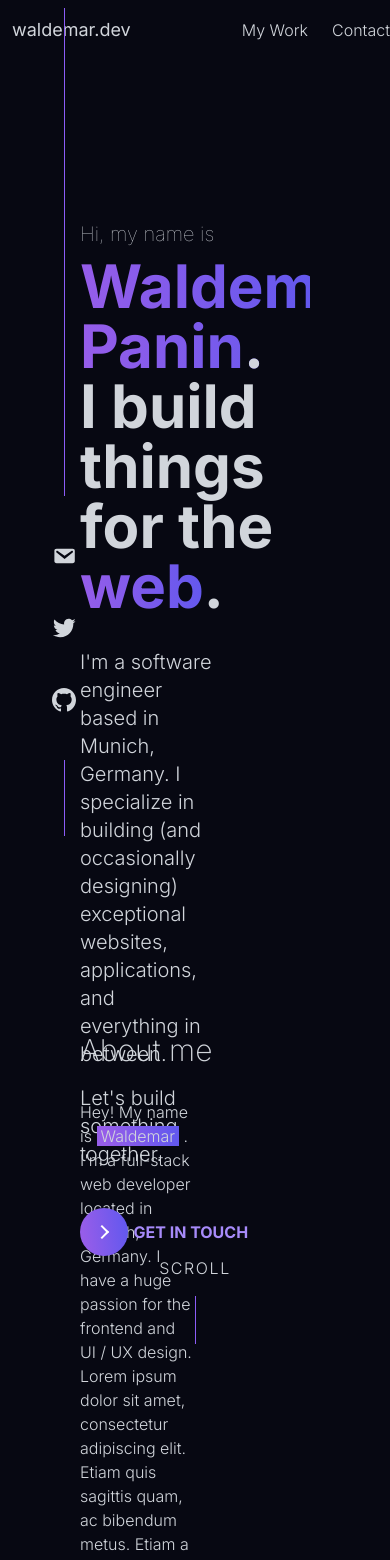
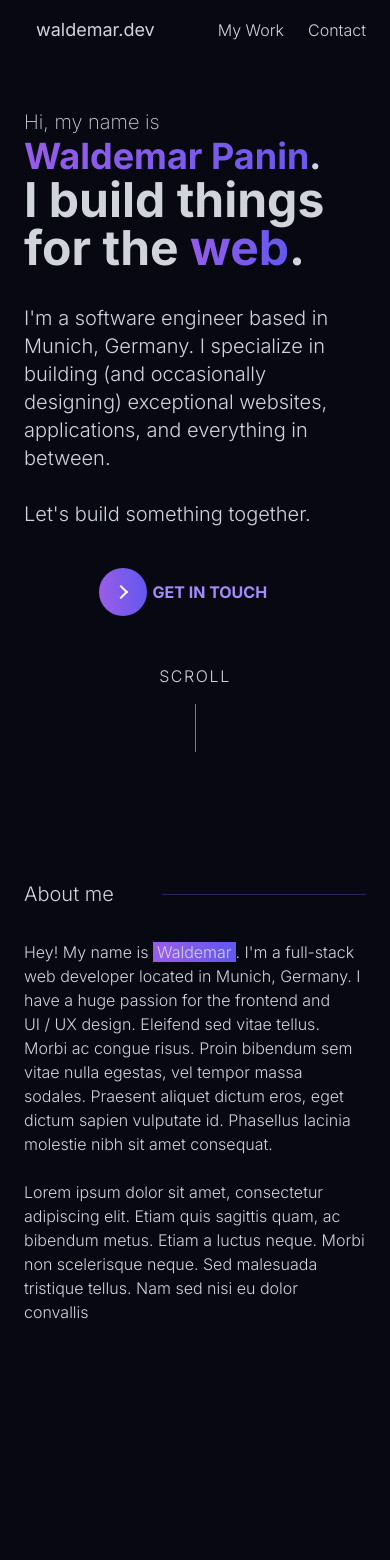
Before and after one commit to walde-dev/walde-portfolio, a Next.js app: page / in a window 390 px wide. Shown: the top 1560 px of the page. Built offline with nearby package versions, Linux system fonts and the light colour scheme.

Commit message:
responsive

```diff
--- a/src/components/Header.tsx
+++ b/src/components/Header.tsx
@@ -2,8 +2,8 @@ import Link from "next/link";
 
 export default function Header() {
   return (
-    <header className="flex w-full justify-center py-4">
-      <div className="flex w-full max-w-5xl flex-row items-center justify-between">
+    <header className="flex w-full justify-center px-6 md:px-20 py-4">
+      <div className="flex md:max-w-5xl w-full flex-row items-center justify-between">
         <h1 className="text-lg">
           <Link href="/">
             <a className="underline-gradient gradient cursor-pointer px-3 py-1">
--- a/src/components/Layout/Layout.tsx
+++ b/src/components/Layout/Layout.tsx
@@ -12,7 +12,7 @@ export default function Layout({ children }: { children: React.ReactNode }) {
       </Head>
       <Header />
       <Sidebar />
-      <main className="flex w-full min-h-screen flex-1 flex-col items-center px-20 text-center">
+      <main className="flex w-full min-h-screen flex-1 flex-col items-center px-6 md:px-20 text-center">
         {children}
       </main>
       <Footer />
--- a/src/components/Sidebar.tsx
+++ b/src/components/Sidebar.tsx
@@ -1,6 +1,6 @@
 export default function Sidebar() {
   return (
-    <div className="fixed left-0 flex h-full w-full max-w-[128px] flex-col justify-end py-2">
+    <div className="hidden fixed left-0 md:flex h-full w-full max-w-[128px] flex-col justify-end py-2">
       <div className="flex h-full flex-col items-center justify-center">
         <div className="mx-auto mb-12 h-full border-l border-violet-500" />
 
@@ -71,10 +71,10 @@ function SocialLogo({
   text: string;
 }) {
   return (
-    <a href={href} className="group relative flex flex-row items-center">
+    <a href={href} className="logo-wrapper group relative flex flex-row items-center w-8 h-8">
       {logo}
       <div className="hover-box">
-        <span className="hover-box-text ml-8 text-lg font-normal">{text}</span>
+        <span className="hover-box-text text-lg text-left w-full font-normal">{text}</span>
       </div>
     </a>
   );
--- a/src/pages/index.tsx
+++ b/src/pages/index.tsx
@@ -1,27 +1,32 @@
 import type { NextPage } from "next";
 
 const Home: NextPage = () => {
-
-
   return (
     <div className="flex w-full max-w-5xl flex-1 flex-col pb-[1000px]">
-      <div className="flex h-screen flex-col justify-between ">
-        <div className="mt-40 w-full text-left">
-          <span className="flex-nowrap text-xl font-thin">Hi, my name is</span>
-          <h1 className="gradient mt-2 bg-clip-text text-6xl font-bold text-transparent">
+      <div className="flex md:h-screen h-full flex-col justify-between ">
+        <div className="md:mt-40 mt-12 w-full text-left">
+          <span className="flex-nowrap text-xl font-extralight">
+            Hi, my name is
+          </span>
+          <div className="">
+            <h1 className="gradient bg-clip-text text-4xl font-bold text-transparent sm:text-5xl md:text-6xl">
               Waldemar Panin<span className="text-gray-300">.</span>
             </h1>
-          <h2 className="pb-6 text-6xl font-bold">
+            <h2 className="pb-6 text-5xl font-bold md:text-6xl">
               I build things for the{" "}
-            <span className="gradient bg-clip-text text-transparent">web</span>
+              <span className="gradient bg-clip-text text-transparent">
+                web
+              </span>
               <span className="text-gray-300">.</span>
             </h2>
-          <p className="mt-2 w-3/5 text-xl font-light">
+          </div>
+          <p className="mt-2 text-xl font-light md:w-3/5">
             I&apos;m a software engineer based in Munich, Germany. I specialize
             in building (and occasionally designing) exceptional websites,
-            applications, and everything in between.
-            <p className="mt-4">Let&apos;s build something together. </p>
+            applications, and everything in between. <br /> <br />
+            <span>Let&apos;s build something together. </span>
           </p>
+          <div className="flex items-center justify-center md:block">
             <button className="learn-more mt-10">
               <span className="circle" aria-hidden="true">
                 <span className="icon arrow"></span>
@@ -34,9 +39,10 @@ const Home: NextPage = () => {
               </a>
             </button>
           </div>
+        </div>
         {/** animated scroll indicator */}
-        <a href="#aboutme">
-          <div className=" group mb-24 flex flex-col items-center justify-center gap-4">
+        <a href="#aboutme" className="">
+          <div className=" group mt-12 md:mt-0 md:mb-24 flex flex-col items-center justify-center gap-4">
             <span className="font-light uppercase tracking-widest">Scroll</span>
             <div className="mx-auto h-[48px] border-l border-violet-500 transition-all duration-300 ease-in-out group-hover:h-[128px]" />
           </div>
@@ -45,27 +51,37 @@ const Home: NextPage = () => {
       {/* About me */}
       <div
         id="aboutme"
-        className="mt-[128px] flex scroll-m-8 flex-col justify-center"
+        className="mt-[128px] flex scroll-m-20 md:scroll-m-8 flex-col justify-center"
       >
-        <div className="flex w-3/4 flex-row items-center">
-          <span className="min-w-fit text-right text-3xl font-extralight">
+        <div className="flex flex-row items-center md:w-3/4">
+          <span className="min-w-fit text-right text-xl font-light md:text-3xl">
             About me
           </span>
-          <hr className="mx-12 w-2/5 border-violet-500/30" />
+          <hr className="ml-12 w-4/5 border-violet-500/30" />
         </div>
-        <p className="mt-8 w-1/2 text-left font-light">
-          Hey! My name is <span className="gradient-bg px-1">Waldemar</span> .
-          I&apos;m a full-stack web developer located in Munich, Germany. I have
-          a huge passion for the frontend and{" "}
-          <span className="whitespace-nowrap">UI / UX design.</span> Lorem ipsum
-          dolor sit amet, consectetur adipiscing elit. Etiam quis sagittis quam,
-          ac bibendum metus. Etiam a luctus neque. Morbi non scelerisque neque.
-          Sed malesuada tristique tellus. Nam sed nisi eu dolor convallis
-          eleifend sed vitae tellus. Morbi ac congue risus. Proin bibendum sem
-          vitae nulla egestas, vel tempor massa sodales. Praesent aliquet dictum
-          eros, eget dictum sapien vulputate id. Phasellus lacinia molestie nibh
-          sit amet consequat.
+        <div className="mt-8 text-left font-light md:w-1/2">
+          <p>
+            Hey! My name is <span className="gradient-bg px-1">Waldemar</span>.
+            I&apos;m a full-stack web developer located in Munich, Germany. I
+            have a huge passion for the frontend and{" "}
+            <span className="whitespace-nowrap">
+              UI / UX design. Eleifend sed vitae tellus.
+            </span>
           </p>
+          <p>
+            Morbi ac congue risus. Proin bibendum sem vitae nulla egestas, vel
+            tempor massa sodales. Praesent aliquet dictum eros, eget dictum
+            sapien vulputate id. Phasellus lacinia molestie nibh sit amet
+            consequat.
+          </p>
+          <br />
+          <p>
+            Lorem ipsum dolor sit amet, consectetur adipiscing elit. Etiam quis
+            sagittis quam, ac bibendum metus. Etiam a luctus neque. Morbi non
+            scelerisque neque. Sed malesuada tristique tellus. Nam sed nisi eu
+            dolor convallis
+          </p>
+        </div>
       </div>
     </div>
   );
--- a/src/styles/globals.css
+++ b/src/styles/globals.css
@@ -12,11 +12,11 @@
   }
 
   .logo {
-    @apply cursor-pointer fill-gray-300 transition-all duration-300 group-hover:h-8 group-hover:w-8 group-hover:animate-spin-once group-hover:fill-violet-500;
+    @apply ml-1 group-hover:ml-0 cursor-pointer fill-gray-300 transition-all duration-300 group-hover:h-8 group-hover:w-8 group-hover:animate-flip-once group-hover:fill-violet-500;
   }
 
   .hover-box {
-    @apply invisible absolute -ml-2 rounded-lg py-4 px-6 opacity-0 group-hover:visible group-hover:border-2 group-hover:border-violet-500 group-hover:opacity-100 group-hover:transition-all group-hover:duration-300 group-hover:ease-in;
+    @apply invisible absolute ml-[32px] rounded-lg py-4 px-6 opacity-0 group-hover:visible group-hover:border-2 group-hover:border-violet-500 group-hover:opacity-100 group-hover:transition-all group-hover:duration-300 group-hover:ease-in;
   }
 }
 
@@ -28,7 +28,7 @@
   white-space: nowrap;
 }
 
-.hover-box:hover .hover-box-text {
+.logo-wrapper:hover .hover-box-text {
   background-size: 100% var(--bg-h);
   background-position-x: left;
   padding-bottom: 2px;
--- a/tailwind.config.cjs
+++ b/tailwind.config.cjs
@@ -7,8 +7,15 @@ module.exports = {
         sans: ["Inter", "sans-serif"],
       },
       animation: {
-        "spin-once": "spin 150ms linear normal",
+        "flip-once": "flip 350ms linear normal",
       },
+      keyframes: {
+        flip: {
+          "0%": { transform: "rotateY(0deg)" },
+          "50%" : { transform: "rotateY(180deg)" },
+          "100%": { transform: "rotateY(360deg)" },
+        },
+      }
     },
   },
   plugins: ["postcss-import", "tailwindcss/nesting"],
```
Lines whose indentation alone changed are shown as unchanged.
